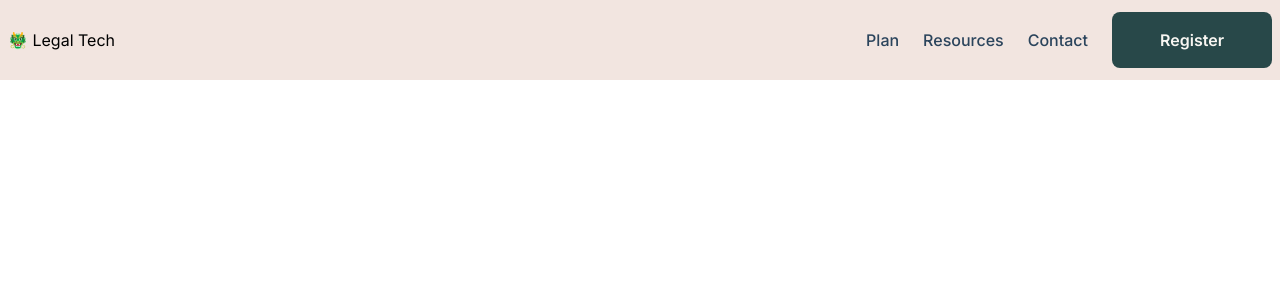
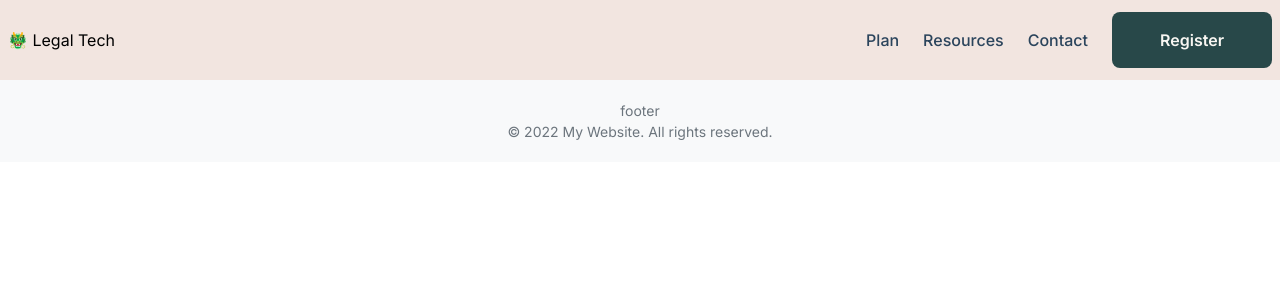
Before and after one commit to mariannebourcier/lt-project, a Next.js app: page / in a window 1280 px wide. Shown: the top 300 px of the page. Built offline with nearby package versions, Linux system fonts and the light colour scheme.

Commit message:
start working on the footer

```diff
--- a/src/app/page.tsx
+++ b/src/app/page.tsx
@@ -1,4 +1,5 @@
-import NavComponent from '@/components/nav/nav.component';
+import Footer from '@/components/footer/footer.component';
+import Navbar from '@/components/nav/nav.component';
 import Image from 'next/image';
 
 
@@ -6,7 +7,8 @@ export default function Home() {
   return (
     <main >
       <div>
-      <NavComponent />
+      <Navbar/>
+      <Footer/>
       </div>
     </main>
   )
--- /dev/null
+++ b/src/components/footer/footer.component.tsx
@@ -0,0 +1,15 @@
+import React from 'react'
+import style from './footer.module.scss'
+
+const Footer = () => {
+  return (
+    <div className={style.main_container}>
+      footer
+      <div className={style.footer_content}>
+        <p>© 2022 My Website. All rights reserved.</p>
+      </div>
+    </div>
+  )
+}
+
+export default Footer;
--- /dev/null
+++ b/src/components/footer/footer.module.scss
@@ -0,0 +1,9 @@
+.main_container {
+  background-color: #f8f9fa;
+  padding: 20px 0;
+  text-align: center;
+  color: #6c757d;
+  font-size: 14px;
+   bottom: 0;
+  width: 100%;
+}
```
Also changed, not shown: src/components/nav/nav.component.tsx (+5 -2 lines).
